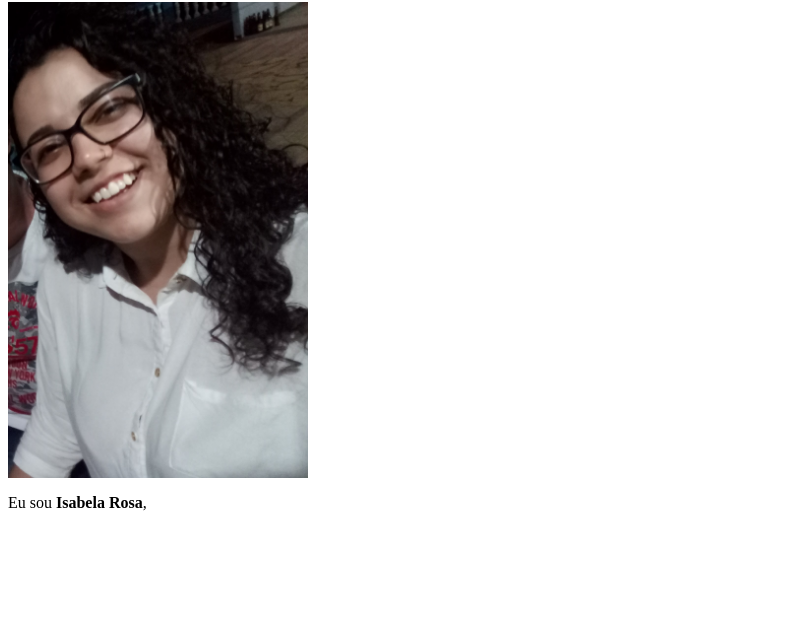
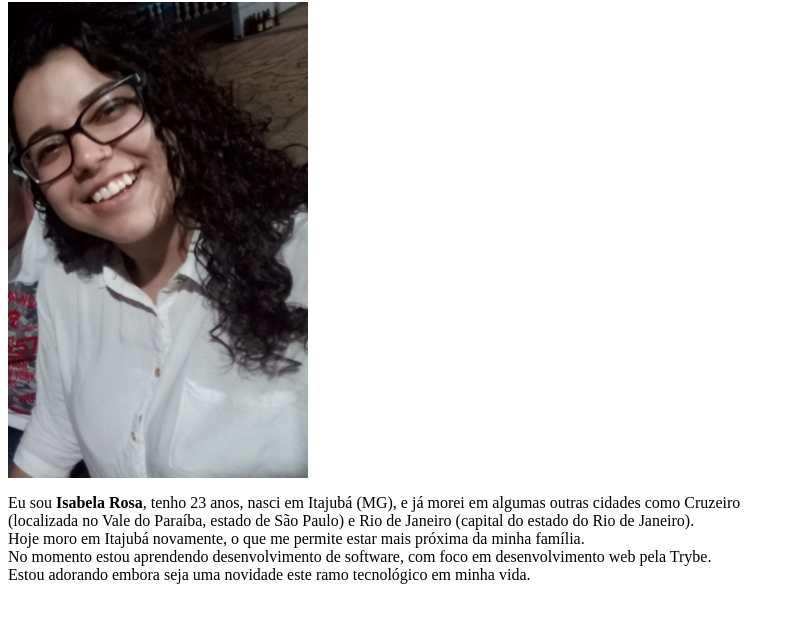
Before and after one commit to IsabelaRosa/portfolio_trybe, a plain HTML site: page index.html in a window 1280 px wide. Shown: the part 64-686 px from the top of the page, without its empty margins (0-795 px from the left). Drawn offline with Linux system fonts and the light colour scheme; files whose address does not match are found by name.

Commit message:
adição do texto descritivo

```diff
--- a/index.html
+++ b/index.html
@@ -10,7 +10,11 @@
 
         <img src="/home/isabela/portfolio/foto_portfolio.jpg" alt="Foto de apresentação." width="300px">
 
-        <p>Eu sou <strong>Isabela Rosa</strong>, </p>
+        <p>Eu sou <strong>Isabela Rosa</strong>, tenho 23 anos, nasci em Itajubá (MG), e já morei em algumas outras cidades como Cruzeiro <br>
+        (localizada no Vale do Paraíba, estado de São Paulo) e Rio de Janeiro (capital do estado do Rio de Janeiro).<br>
+        Hoje moro em Itajubá novamente, o que me permite estar mais próxima da minha família.<br>
+        No momento estou aprendendo desenvolvimento de software, com foco em desenvolvimento web pela Trybe.<br>
+        Estou adorando embora seja uma novidade este ramo tecnológico em minha vida.</p>
 
 
 
```
